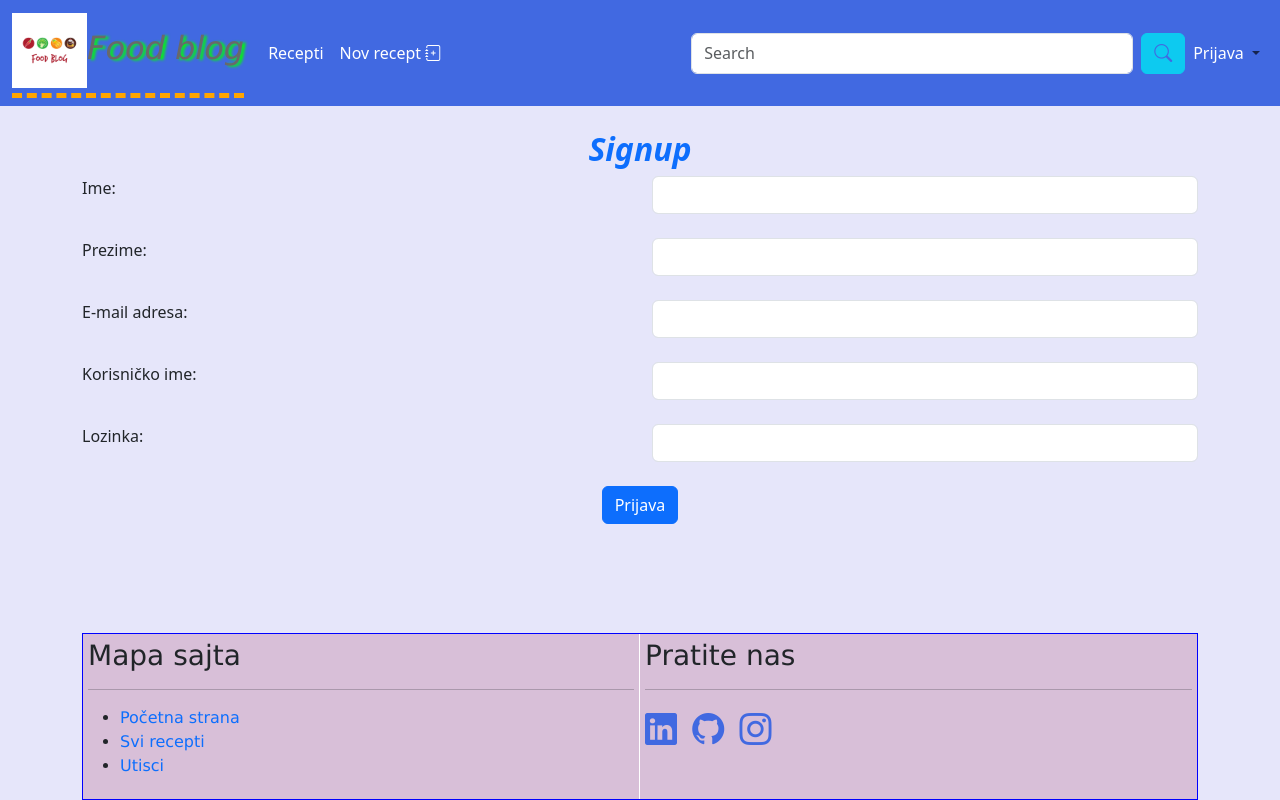
After one commit to veljkoviciva/phpFoodBlog, a PHP site: page /signup.php in a window 1280 px wide. The commit adds this page. Run offline with PHP 8.4, Linux system fonts and the light colour scheme.

Commit message:
Implemented user signup page and password update form

```diff
--- a/index.php
+++ b/index.php
@@ -1,3 +1,5 @@
+<?php session_start();  ?>
+
 <!DOCTYPE html>
 <html lang="en">
 <head>
--- /dev/null
+++ b/js/registerCheck.js
@@ -0,0 +1,47 @@
+//RADI!!!
+
+function checkData() {
+    var testName = /^[A-Z]{1}[a-z]{2,10}$/;
+    var textName = document.registerForm.name.value;
+    var resultName = textName.match(testName);
+    if (!resultName) {
+        alert("Ime nije dobro. Procitajte jos jednom pravila");
+        return false;
+    }
+    else {
+        var testSurname = /^[A-Z]{1}[a-z]{2,20}$/;
+        var textSurname = document.registerForm.surname.value;
+        var resultSurname = textSurname.match(testSurname);
+        if (!resultSurname) {
+            alert("Prezime nije dobro. Pročitajte jos jednom pravila");
+            return false;
+        }
+        else {
+            var testEmail = /^[a-z]{3,15}[0-9]{0,4}@(gmail|outlook)\.com$/;
+            var mail = document.registerForm.emailAddress.value;
+            var resultEmail = mail.match(testEmail);
+            if (!resultEmail) {
+                alert("Email nije dobar. Moguće je prijaviti se sa gmail ili outlook naloga");
+                return false;
+            }
+            else {
+                var testUsername = /^[a-z]{1,10}[0-9]{0,4}$/;
+                var textUsername = document.registerForm.username.value;
+                var resultUsername = textUsername.match(testUsername);
+                if (!resultUsername) {
+                    alert("Nije dobar username, pročitajte pravila ponovo");
+                    return false;
+                }
+                else {
+                    var testPassword = /^[a-zA-Z0-9]{7,14}$/;
+                    var textPassword = document.registerForm.userPassword.value;
+                    var resultPassword = textPassword.match(testPassword);
+                    if (!resultPassword) {
+                        alert("Nije dobra lozinka, pročitajte pravila ponovo");
+                        return false;
+                    }
+                }
+            }
+        }
+    }
+}
--- a/php/loginConnection.php
+++ b/php/loginConnection.php
@@ -8,6 +8,7 @@ $username = $_POST['username'] ?? "Anonimus";
 $password = $_POST['userPassword'] ?? "";
 
 // echo $username . " " . $password;
+$password = sha1($password . "php2024"); //pass sa dodatkom
 
 $stmt = $conn->prepare("select * from users where username = ? and password=?");
 $stmt->bind_param("ss", $username, $password);
--- a/php/navbar.php
+++ b/php/navbar.php
@@ -33,9 +33,9 @@
             <span style="color: white;">Prijava</span> <!-- izmeniti kada je sesija aktivna da bude ime korisnika i kuca icon -->
           </a>
           <ul class="dropdown-menu dropdown-menu-end" style="color: white; background-color: royalblue;">
-            <?php if (!isset($_SESSION)) { ?>
+            <?php if (!isset($_SESSION) || !isset($_SESSION['userID'])) { ?>
               <li><a class="dropdown-item" href="login.php"><span style="color: white;">Login</span></a></li>
-              <li><a class="dropdown-item" href="#"><span style="color: white;">Signup</span></a></li>
+              <li><a class="dropdown-item" href="signup.php"><span style="color: white;">Signup</span></a></li>
             <?php } else { ?>
               <li><a class="dropdown-item" href="home.php"><span style="color: white;">Moji recepti</span></a></li>
               <li><a class="dropdown-item" href="#"><span style="color: white;">Sačuvani recepti</span></a></li>
--- /dev/null
+++ b/signup.php
@@ -0,0 +1,88 @@
+<!DOCTYPE html>
+<html lang="en">
+
+<head>
+    <meta charset="UTF-8">
+    <meta name="viewport" content="width=device-width, initial-scale=1.0">
+    <title>Signup</title>
+    <link href="css/bootstrap.min.css" rel="stylesheet">
+    <link rel="stylesheet" href="https://cdn.jsdelivr.net/npm/bootstrap-icons@1.11.3/font/bootstrap-icons.min.css">
+    <link rel="stylesheet" href="css/bootstrap.min.css">
+    <link href="css/style.css" rel="stylesheet">
+</head>
+
+<body>
+    <?php include('php/navbar.php'); ?> <br>
+    <div class="container">
+        <form action="php/register.php" method="post" id="registerForm" name="registerForm">
+            <div align="center">
+                <h2 class="text-primary" style="width: fit-content; font-style: italic;">
+                    <strong>Signup</strong>
+                </h2>
+            </div>
+            <div class="row">
+                <div class="col">
+                    <label for="name">Ime: </label>
+                </div>
+                <div class="col">
+                    <input type="text" name="name" id="name" class="form-control" required>
+                </div>
+            </div> <br>
+            <div class="row">
+                <div class="col">
+                    <label for="surname">Prezime: </label>
+                </div>
+                <div class="col">
+                    <input type="text" name="surname" id="surname" class="form-control" required>
+                </div>
+            </div> <br>
+            <div class="row">
+                <div class="col">
+                    <label for="emailAddress">E-mail adresa: </label>
+                </div>
+                <div class="col">
+                    <input type="email" name="emailAddress" id="emailAddress" class="form-control" required>
+                </div>
+            </div> <br>
+            <div class="row">
+                <div class="col">
+                    <label for="username">Korisničko ime: </label>
+                </div>
+                <div class="col">
+                    <input type="text" name="username" id="username" class="form-control" required>
+                </div>
+            </div> <br>
+
+            <div class="row">
+                <div class="col">
+                    <label for="userPassword">Lozinka: </label>
+                </div>
+                <div class="col">
+                    <input type="password" name="userPassword" id="userPassword" class="form-control" required>
+                </div>
+            </div> <br>
+
+            <div align="center">
+                <button class="btn btn-primary" type="submit" onclick="return checkData()">Prijava</button>
+            </div>
+        </form> <br>
+
+        <?php
+        if (isset($_GET['message'])) {
+            $message = $_GET['message'];
+            echo "<p class='form-control' id='messageAlert'>$message</p>";
+        } ?>
+
+    </div>
+    <div class="container" style="position: absolute; width: 100%; bottom: 0;
+    left: 50%; transform: translateX(-50%);">
+        <?php include('php/footer.php'); ?>
+    </div>
+
+
+    <script src="https://ajax.googleapis.com/ajax/libs/jquery/1.12.4/jquery.min.js"></script>
+    <script src="js/bootstrap.bundle.min.js"></script>
+    <script src="js/registerCheck.js"></script>
+</body>
+
+</html>
```
Also changed, not shown: js/elementsDisplay.js (+9 -9 lines), js/toastDisplay.js (added, +9 -0 lines), js/updatePassword.js (added, +18 -0 lines), php/register.php (added, +26 -0 lines), php/updatePassword.php (added, +32 -0 lines), profil.php (+36 -11 lines).
